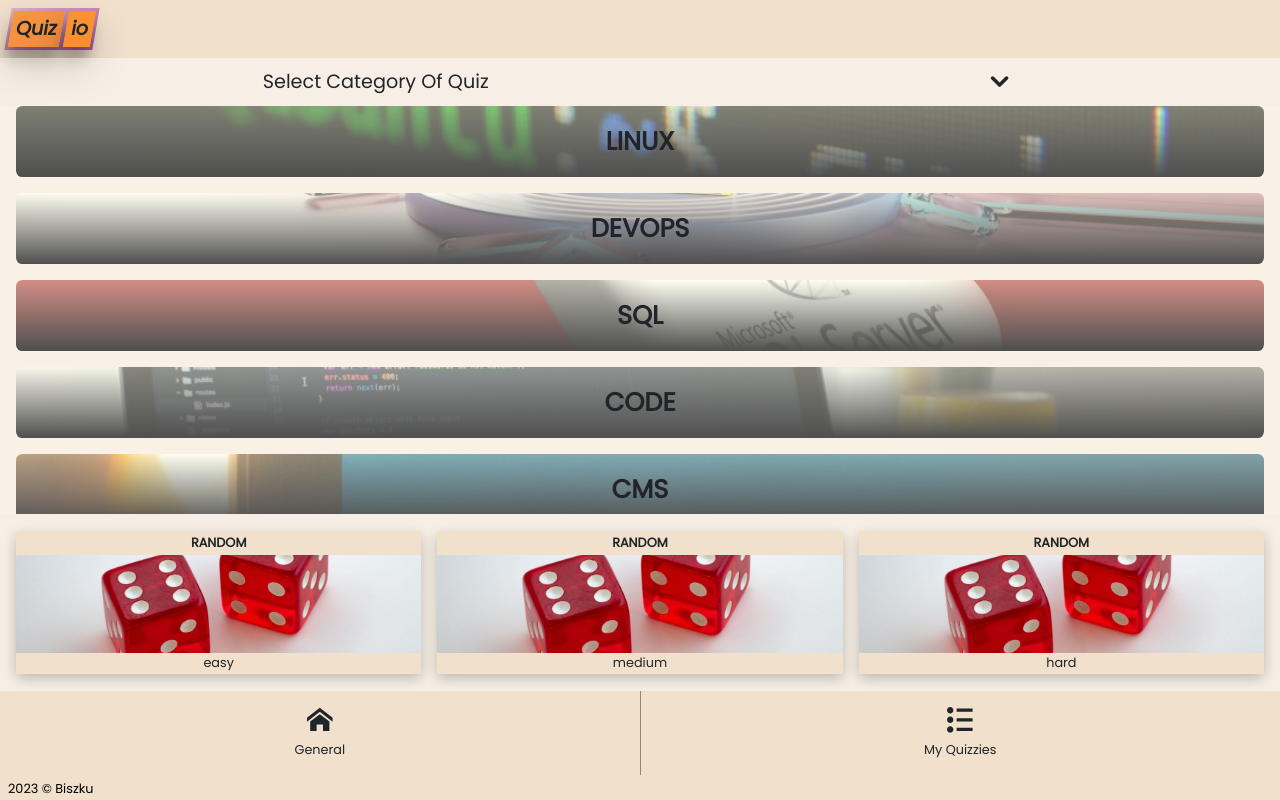
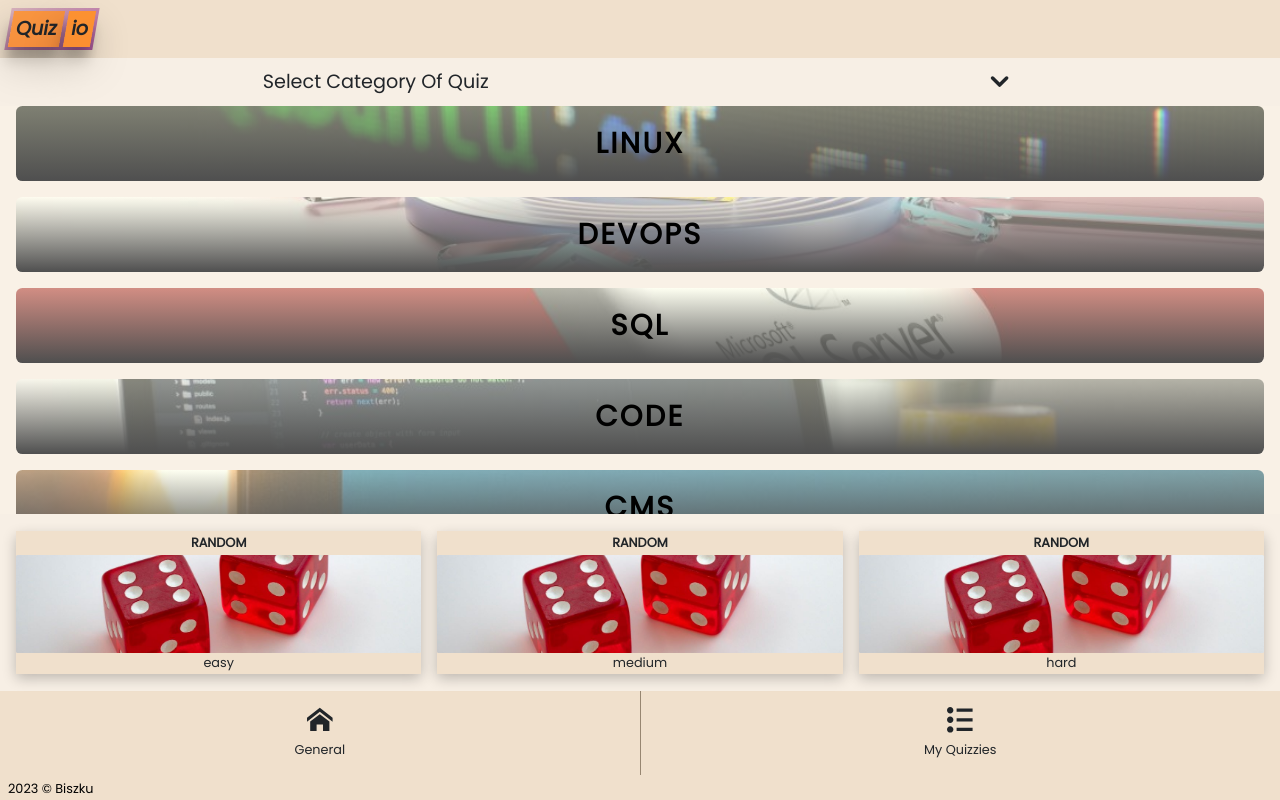
Before and after one commit to Biszku/QuizIo, a Next.js app: page / in a window 1280 px wide. Built offline with nearby package versions, Linux system fonts and the light colour scheme.

Commit message:
improvement of accessibility

```diff
--- a/styles/components/_general.scss
+++ b/styles/components/_general.scss
@@ -33,9 +33,11 @@
         animation: Slide 1s forwards;
 
         &-category {
+          color: black;
           user-select: none;
-          font-size: 1.6rem;
-          font-weight: 600;
+          font-size: 1.8rem;
+          letter-spacing: 0.15rem;
+          font-weight: 800;
           text-transform: uppercase;
         }
       }
--- a/styles/components/_quiz-previe.scss
+++ b/styles/components/_quiz-previe.scss
@@ -32,7 +32,7 @@
   &--backdrop-filter {
     height: 80%;
     width: 85%;
-    backdrop-filter: blur(0.2rem);
+    backdrop-filter: blur(0.5rem);
   }
 
   &_content {
@@ -64,6 +64,7 @@
 
     &-category {
       font-size: 2.8rem;
+      letter-spacing: 0.12rem;
       text-transform: uppercase;
       font-weight: 800;
     }
@@ -79,12 +80,12 @@
         align-items: center;
 
         &-icon {
-          fill: #ad5e13;
+          fill: #7d3d00e3;
           font-size: 3.2rem;
         }
 
         &-prop {
-          font-size: 0.8rem;
+          font-size: 1rem;
           font-weight: 600;
           text-transform: capitalize;
         }
@@ -92,6 +93,7 @@
         &-param {
           font-size: 1.2rem;
           font-weight: 700;
+          text-transform: uppercase;
           margin-left: 0.4rem;
         }
       }
@@ -100,7 +102,7 @@
     &-button {
       padding: 0.4rem 1rem;
       font-size: 1.6rem;
-      background-color: #ff922b;
+      background-image: linear-gradient(to bottom, rgb(255, 176, 30), #ff922b);
     }
   }
 }
```
